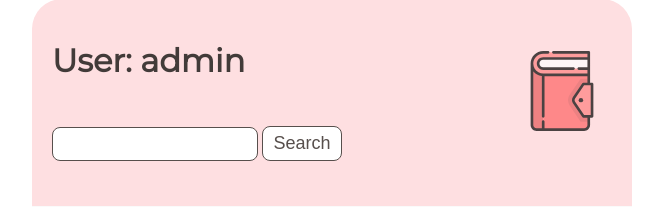
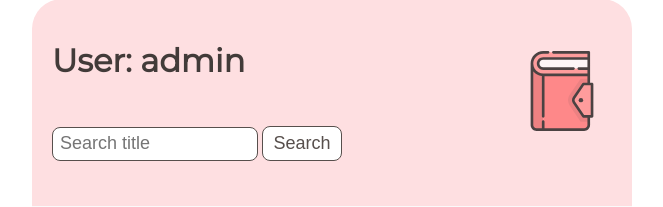
Before and after one commit to andrewchiu1203/diary_webapp, a Django app: page /index/ in a window 1280 px wide. Shown: the part 129-336 px from the top of the page, without its empty margins (308-971 px from the left). Run offline with Django 5.2, Linux system fonts and the light colour scheme; a user stored in the database is signed in; data comes from the database, SQL or seed files in the repository; some libraries are stand-ins or nearby versions.

```diff
--- a/main/templates/main/index.html
+++ b/main/templates/main/index.html
@@ -28,7 +28,7 @@
             </h1>
 
             <form method="get">
-                <input class="submit-input" type="text" name="search-area">
+                <input class="submit-input" type="text" name="search-area" placeholder=" Search title">
                 <button class="submit-button" type="submit">Search</button>
             </form>
         </div>
```
